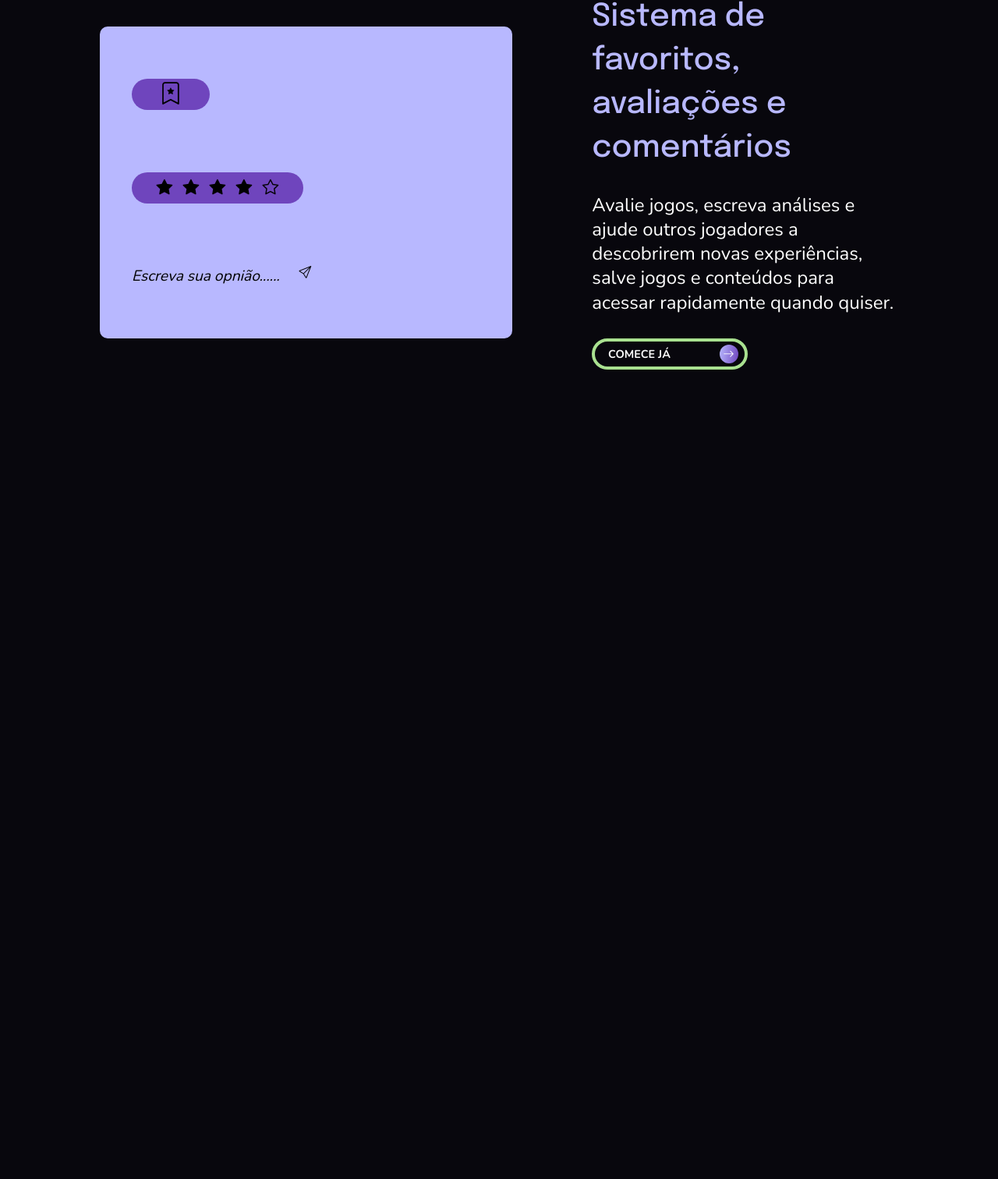
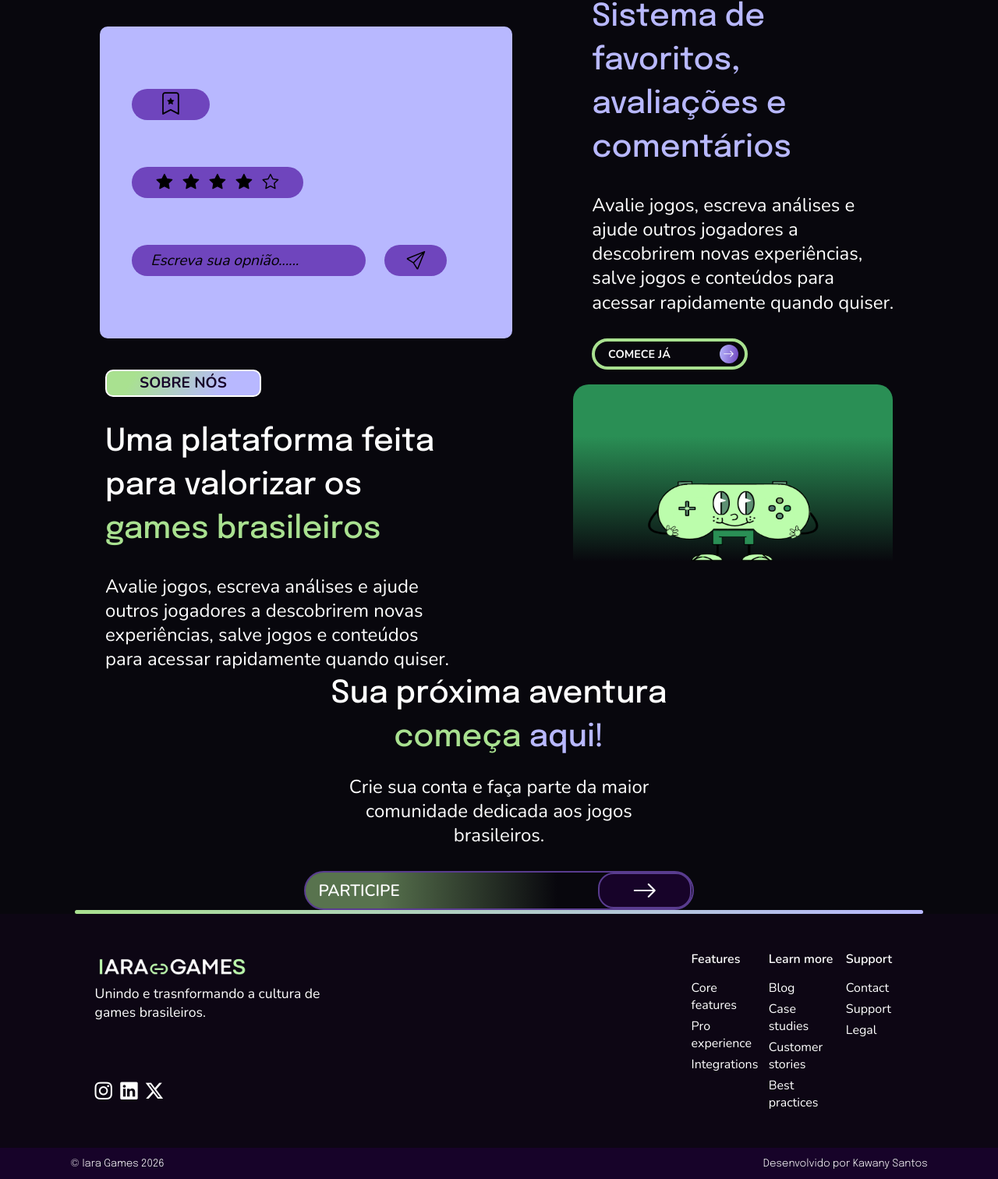
Before and after one commit to kawany-santos/projeto-iara-games, a plain HTML site: page index.html in a window 1280 px wide. Shown: the part 3086-4598 px from the top of the page at 78% size. Before the commit the page ends 3560 px from the top, so only its background shows below. Drawn offline with nearby package versions, Linux system fonts and the light colour scheme.

Commit message:
finalização dos estilos principais do site (todas as seções)

```diff
--- a/css/base.css
+++ b/css/base.css
@@ -22,6 +22,7 @@
     --cor-fundo: #08070d;
     --cinza-claro: #d9d9d9;
     --fundo-roxo: #6F45BD;
+    --fundo-footer: #0D0614;
 
     /*Fonte*/
     --titulo: "Epilogue", sans-serif;
@@ -108,3 +109,24 @@ a:hover{
     font-weight: 700;
     font-size: 1.2rem;
 }
+
+/*Scrollbar*/
+body::-webkit-scrollbar {
+    width: 12px;
+}
+body::-webkit-scrollbar-track {
+    background: #3f2263;
+    border-radius: 6px;
+}
+body::-webkit-scrollbar-thumb {
+    background-color: var(--cor-primaria);
+    background-image: linear-gradient(180deg, #a9e190 0%, #b8b8ff 100%);
+    border-radius: 6px;
+}
+
+@supports not selector(::-webkit-scrollbar) {
+    body {
+        scrollbar-color: #3f2263
+                        var(--cor-primaria);
+    }
+}
--- /dev/null
+++ b/css/footer.css
@@ -0,0 +1,76 @@
+footer{
+    width: 100%;
+    background-color: var(--fundo-footer);
+    display: flex;
+    flex-direction: column;
+    align-items: center;
+    justify-content: center;
+    gap: 15%;
+}
+#footer-text-section{
+    display: flex;
+    flex-direction: row;
+    width: 85%;
+    height: 300px;
+    align-items: center;
+    justify-content: center;
+    gap: 40%;
+    padding-left: 2%;
+}
+#img-logo-iaragames{
+    width: 200px;
+    height: auto;
+}
+#footer-redes-logo{
+    display: flex;
+    flex-direction: column;
+    width: 40%;
+    gap: 70px;
+    font-weight: 400;
+    font-size: 1.1rem;
+    color: var(--branco);
+}
+.footer-redes-contact{
+    height: 40px;
+    display: flex;
+    flex-direction: row;
+    align-items: center;
+    gap: 3%;
+    font-size: 1.4rem;
+}
+#footer-description-section{
+    display: flex;
+    flex-direction: row;
+    width: 35%;
+}
+.footer-description-info{
+    display: flex;
+    flex-direction: column;
+    width:35%;
+    gap: 15px;
+    font-size: 1rem;
+}
+.footer-info{
+    display: flex;
+    flex-direction: column;
+    gap: 5px;
+    width: 60%;
+    font-weight: 400;
+}
+.footer-title-description{
+    font-weight: 600;
+}
+#footer-copyright{
+    display: flex;
+    flex-direction: row;
+    height: 40px;
+    width: 100%;
+    align-items: center;
+    justify-content: center;
+    gap: 60%;
+    font-weight: 300;
+    background-color: var(--cor-roxa-complementar);
+    color: var(--branco);
+    font-weight: 300;
+    font-family: var(--titulo);
+}
--- a/css/plataforma-secoes.css
+++ b/css/plataforma-secoes.css
@@ -175,7 +175,7 @@
     border-radius: 10px;
     display: flex;
     flex-direction: column;
-    gap: 20%;
+    gap: 15%;
     justify-content: center;
     padding-left: 4%;
 }
@@ -208,8 +208,25 @@
     display: flex;
     flex-direction: row;
     gap: 5%;
+    align-items: center;
 }
 i{
     font-family: var(--texto);
     font-size: 1.2rem;
+    background-color: var(--fundo-roxo);
+    width: 300px;
+    height: 40px;
+    border-radius: 20px;
+    padding-top: 1.5%;
+    padding-left: 5%;
 }
+.fundo-send{
+    background-color: var(--fundo-roxo);
+    width: 80px;
+    height: 40px;
+    border-radius: 40px;
+    display: flex;
+    align-items: center;
+    justify-content: center;
+    font-size: 1.5rem;
+}
--- /dev/null
+++ b/css/sobre-empresa.css
@@ -0,0 +1,92 @@
+#sobre-section{
+    display: flex;
+    flex-direction: column;
+    align-items: center;
+    justify-content: center;
+    width: 80%;
+
+}
+
+
+#first-section-sobre{
+    display: flex;
+    flex-direction: row;
+    align-items: center;
+    justify-content: center;
+    width: 100%;
+    gap: 150px;
+}
+#box-pixelito{
+    width: 40%;
+    display: flex;
+    align-items: center;
+    justify-content: center;
+}
+#fundo-pixelito{
+    width: 500px;
+    height: 350px;
+    background-color: var(--cor-complementar);
+    background-image: linear-gradient(180deg, #2a8f55 19%, #08070d 65%);
+    border-radius: 20px;
+    display: flex;
+    justify-content: center;
+}
+#img-pixelito{
+    width: 400px;
+    height: 350px;
+}
+#box-info-sobre{
+    width: 44%;
+}
+
+#chamada-sobre-empresa{
+    width: 80%;
+    display: flex;
+    flex-direction: column;
+    align-items: center;
+    justify-content: center;
+    gap: 30px;
+}
+#texto-chamada{
+    width: 55%;
+    display: flex;
+    flex-direction: column;
+    text-align: center;
+    gap: 20px;
+}
+#btn-participe{
+    width: 500px;
+    height: 50px;
+    border-radius: 25px;
+    border: 2px solid var(--cor-secundaria);
+    font-size: 1.3rem;
+    font-weight: 600;
+    background-color: #58734e;
+    background-image: linear-gradient(90deg, #58734e 19%, #08070d 65%);
+    display: flex;
+    flex-direction: row;
+    padding-left: 2%;
+    align-items: center;
+    gap: 53%;
+}
+#seta-btn-participe{
+    width: 25%;
+    height: 100%;
+    border-radius: 20px;
+    border: 2px solid var(--cor-secundaria);
+    background-color: var(--cor-roxa-complementar);
+    font-size: 2rem;
+    display: flex;
+    align-items: center;
+    justify-content: center;
+}
+
+
+#divisao{
+    width: 85%;
+    height: 5px;
+    background-color: var(--cor-primaria);
+    background-image: linear-gradient(90deg, #a9e190 0%, #b8b8ff 100%);
+    justify-self: center;
+    border-radius: 10px;
+}
--- a/index.html
+++ b/index.html
@@ -15,6 +15,8 @@
     <link rel="stylesheet" type="text/css" href="css/hero.css">
     <link rel="stylesheet" type="text/css" href="css/jogos-secoes.css">
     <link rel="stylesheet" type="text/css" href="css/plataforma-secoes.css">
+    <link rel="stylesheet" type="text/css" href="css/sobre-empresa.css">
+    <link rel="stylesheet" type="text/css" href="css/footer.css">
 
     <title>Home</title>
 </head>
@@ -264,7 +266,7 @@
                         <i>
                             Escreva sua opnião......
                         </i>
-                        <span class="bi bi-send"></span>
+                        <span class="bi bi-send fundo-send"></span>
                     </section>
                 </section>
                 <section class="box-info" id="box-info-ferramentas">
@@ -287,10 +289,50 @@
         <!--Seção sobre a empresa-->
         <section id="sobre-section">
             <section id="first-section-sobre">
-
+                <section class="box-info" id="box-info-sobre">
+                    <section class="topicos-secoes">
+                        <p class="topic-titulo">
+                            SOBRE NÓS
+                        </p>
+                    </section>
+                    <h2>
+                        Uma plataforma feita para valorizar os
+                        <span class="span-verde">
+                            games brasileiros
+                        </span>
+                    </h2>
+                    <p class="texto-box">
+                        Avalie jogos, escreva análises e ajude outros jogadores a descobrirem novas experiências,
+                        salve jogos e conteúdos para acessar rapidamente quando quiser.
+                    </p>
+                </section>
+                <section id="box-pixelito">
+                    <figure id="fundo-pixelito">
+                        <img src="img/pixelito_iara_games_sem_fundo.png" alt="Imagem do Pixelito" id="img-pixelito">
+                    </figure>
+                </section>
             </section>
             <section id="chamada-sobre-empresa">
-
+                <section id="texto-chamada">
+                    <h2>
+                        Sua próxima aventura
+                        <span class="span-verde">
+                            começa
+                        </span>
+                        <span class="span-roxo">
+                            aqui!
+                        </span>
+                    </h2>
+                    <p class="texto-box">
+                        Crie sua conta e faça parte da maior comunidade dedicada aos jogos brasileiros.
+                    </p>
+                </section>
+                <button id="btn-participe">
+                    <p>
+                        PARTICIPE
+                    </p>
+                    <span class="bi bi-arrow-right" id="seta-btn-participe"></span>
+                </button>
             </section>
         </section>
     </main>
@@ -298,9 +340,62 @@
     <section id="divisao"></section>
     <!--Footer-->
     <footer>
+        <section id="footer-text-section">
+            <section id="footer-redes-logo">
+                <figure>
+                    <img src="img/logo_iara_games_dark_sem_fundo.png" alt="logo da iara games" id="img-logo-iaragames">
+                    <p>
+                        Unindo e trasnformando a cultura de games brasileiros.
+                    </p>
+                </figure>
+                <section class="footer-redes-contact">
+                    <span class="bi bi-instagram"></span>
+                    <span class="bi bi-linkedin"></span>
+                    <span class="bi bi-twitter-x"></span>
+                </section>
+            </section>
+            <section id="footer-description-section">
+                <section class="footer-description-info">
+                    <section class="footer-title-description">
+                        <p>Features</p>
+                    </section>
+                    <section class="footer-info">
+                        <p>Core features</p>
+                        <p>Pro experience</p>
+                        <p>Integrations</p>
+                    </section>
+                </section>
+                <section class="footer-description-info">
+                    <section class="footer-title-description">
+                        <p>Learn more</p>
+                    </section>
+                    <section class="footer-info">
+                        <p>Blog</p>
+                        <p>Case studies</p>
+                        <p>Customer stories</p>
+                        <p>Best practices</p>
+                    </section>
+                </section>
+                <section class="footer-description-info">
+                    <section class="footer-title-description">
+                        <p>Support</p>
+                    </section>
+                    <section class="footer-info">
+                        <p>Contact</p>
+                        <p>Support</p>
+                        <p>Legal</p>
+                    </section>
+                </section>
+            </section>
+        </section>
         <!--Copyright-->
-        <section id="copyright">
-
+        <section id="footer-copyright">
+            <small>
+                © Iara Games 2026
+            </small>
+            <small>
+                Desenvolvido por Kawany Santos
+            </small>
         </section>
     </footer>
 </body>
```
